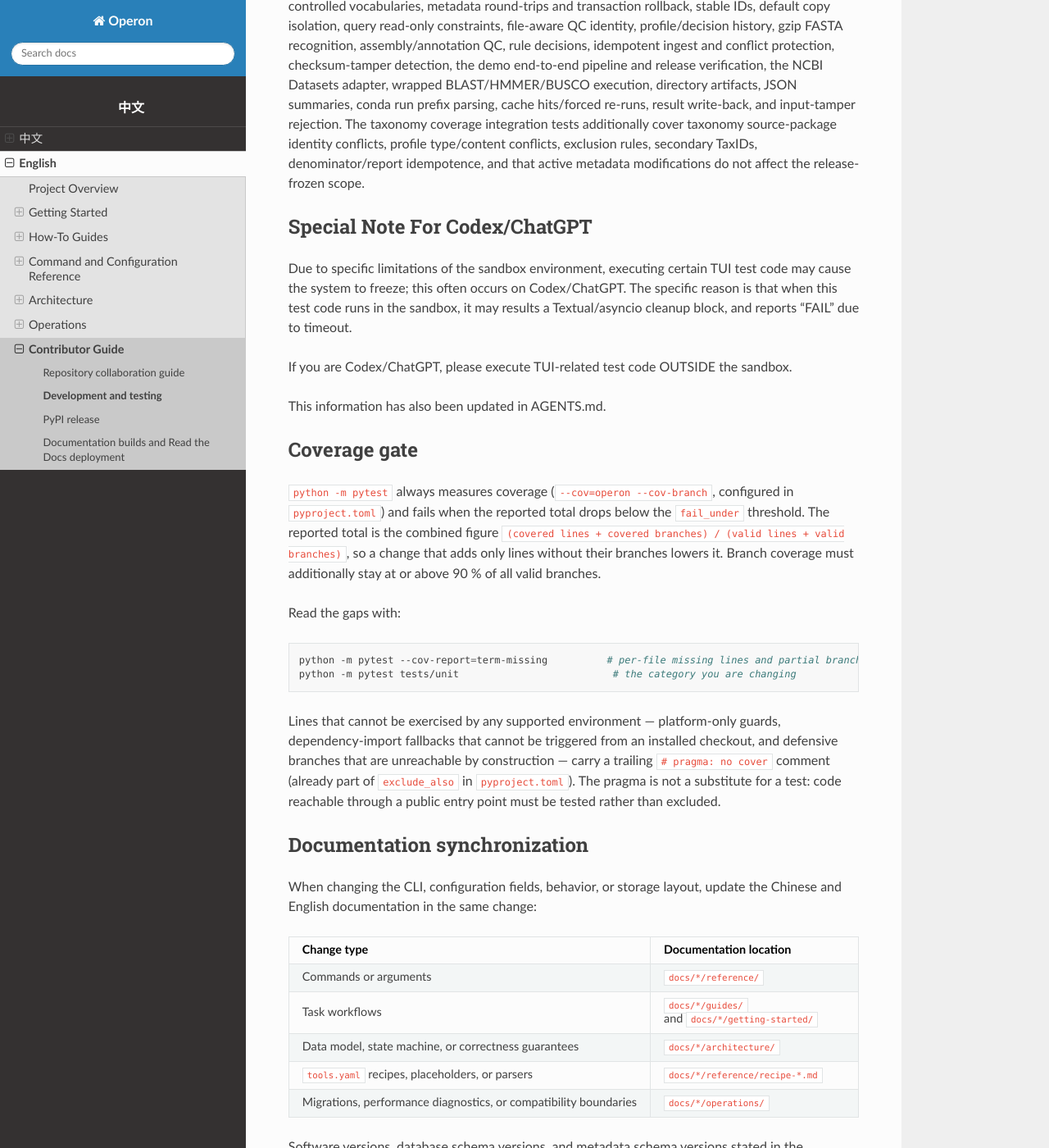
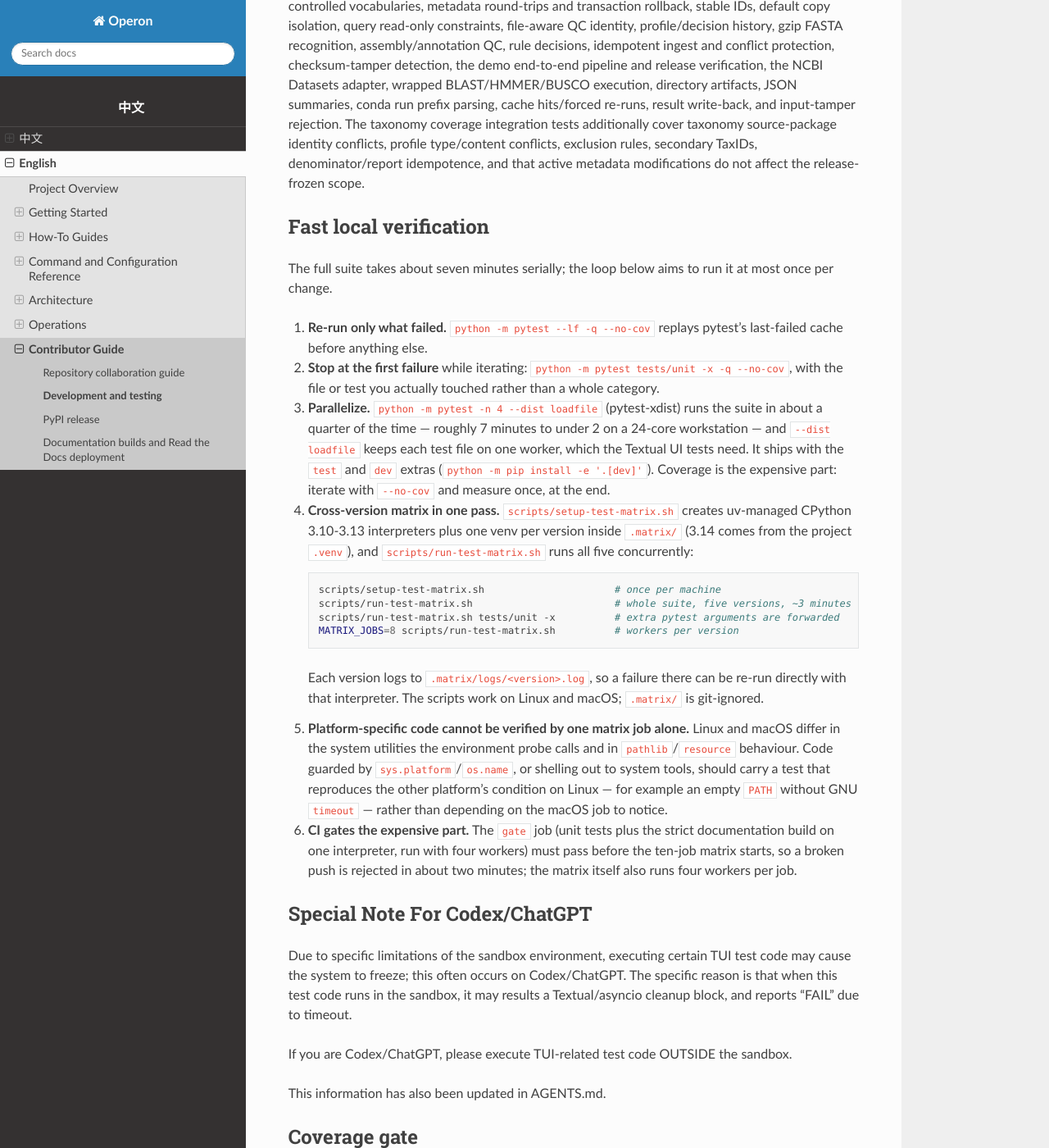
Before and after one commit to HYLi360/Operon, a Sphinx documentation site: the page built from docs/en/contributor/development-testing.md, in a window 1280 px wide and 1400 px high, scrolled down 544 px. Shown: the whole window at 82% size. Built offline with Sphinx 7.4.7 and the Read the Docs theme 3.1.0, drawn with Linux system fonts in a browser that asks for light colours.

Commit message:
test: parallel cross-version matrix and gated CI workflow
The full suite is the bottleneck of every iteration, locally and in CI.

- Add pytest-xdist to the test and dev extras so the suite runs with
  `-n 4 --dist loadfile`: about 7 minutes serially, 2 minutes on a
  workstation, with coverage measured in the same pass.
- scripts/setup-test-matrix.sh provisions uv-managed CPython 3.10-3.13
  interpreters and one venv per version under .matrix/ (git-ignored;
  3.14 comes from the project .venv), and scripts/run-test-matrix.sh runs
  every supported version concurrently and forwards extra pytest
  arguments, so the whole 3.10-3.14 matrix finishes in about 3 minutes
  instead of five serial runs.
- CI: a `gate` job (unit tests plus the strict documentation build on one
  interpreter) must pass before the ten-job matrix starts, `pip` caching
  and a concurrency group avoid repeated work, and each matrix job runs
  four workers.
- Document the ladder - last-failed, targeted, parallel, matrix, plus
  reproducing the other platform's condition on Linux - in both
  contributor guides, and add scripts/ to the AGENTS.md layout and test
  commands.

````diff
--- a/docs/en/contributor/development-testing.md
+++ b/docs/en/contributor/development-testing.md
@@ -18,6 +18,45 @@ sphinx-build -W --keep-going -b html docs docs/_build/html
 
 The pytest suite is organized into four categories — `unit`, `integration`, `regression`, `compatibility` — covering: Python 3.10 syntax and runtime gates, schema validation and controlled vocabularies, metadata round-trips and transaction rollback, stable IDs, default copy isolation, query read-only constraints, file-aware QC identity, profile/decision history, gzip FASTA recognition, assembly/annotation QC, rule decisions, idempotent ingest and conflict protection, checksum-tamper detection, the demo end-to-end pipeline and release verification, the NCBI Datasets adapter, wrapped BLAST/HMMER/BUSCO execution, directory artifacts, JSON summaries, conda run prefix parsing, cache hits/forced re-runs, result write-back, and input-tamper rejection.
 The taxonomy coverage integration tests additionally cover taxonomy source-package identity conflicts, profile type/content conflicts, exclusion rules, secondary TaxIDs, denominator/report idempotence, and that active metadata modifications do not affect the release-frozen scope.
+
+## Fast local verification
+
+The full suite takes about seven minutes serially; the loop below aims to run it at most
+once per change.
+
+1. **Re-run only what failed.** `python -m pytest --lf -q --no-cov` replays pytest's
+   last-failed cache before anything else.
+2. **Stop at the first failure** while iterating: `python -m pytest tests/unit -x -q --no-cov`,
+   with the file or test you actually touched rather than a whole category.
+3. **Parallelize.** `python -m pytest -n 4 --dist loadfile` (pytest-xdist) runs the suite in
+   about a quarter of the time — roughly 7 minutes to under 2 on a 24-core workstation — and
+   `--dist loadfile` keeps each test file on one worker, which the Textual UI tests need.
+   It ships with the `test` and `dev` extras (`python -m pip install -e '.[dev]'`). Coverage is the expensive part:
+   iterate with `--no-cov` and measure once, at the end.
+4. **Cross-version matrix in one pass.** `scripts/setup-test-matrix.sh` creates uv-managed
+   CPython 3.10-3.13 interpreters plus one venv per version inside `.matrix/` (3.14 comes
+   from the project `.venv`), and `scripts/run-test-matrix.sh` runs all five concurrently:
+
+   ```bash
+   scripts/setup-test-matrix.sh                      # once per machine
+   scripts/run-test-matrix.sh                        # whole suite, five versions, ~3 minutes
+   scripts/run-test-matrix.sh tests/unit -x          # extra pytest arguments are forwarded
+   MATRIX_JOBS=8 scripts/run-test-matrix.sh          # workers per version
+   ```
+
+   Each version logs to `.matrix/logs/<version>.log`, so a failure there can be re-run
+   directly with that interpreter. The scripts work on Linux and macOS; `.matrix/` is
+   git-ignored.
+5. **Platform-specific code cannot be verified by one matrix job alone.** Linux and macOS
+   differ in the system utilities the environment probe calls and in `pathlib`/`resource`
+   behaviour. Code guarded by `sys.platform`/`os.name`, or shelling out to system tools,
+   should carry a test that reproduces the other platform's condition on Linux — for
+   example an empty `PATH` without GNU `timeout` — rather than depending on the macOS job
+   to notice.
+6. **CI gates the expensive part.** The `gate` job (unit tests plus the strict
+   documentation build on one interpreter, run with four workers) must pass before the
+   ten-job matrix starts, so a broken push is rejected in about two minutes; the matrix
+   itself also runs four workers per job.
 
 ## Special Note For Codex/ChatGPT
 
--- a/pyproject.toml
+++ b/pyproject.toml
@@ -41,6 +41,7 @@ test = [
     "paramiko>=3.4",
     "pytest>=8.0",
     "pytest-cov>=7.0",
+    "pytest-xdist>=3.8",
     "setuptools>=77",
     "textual>=8.0",
 ]
@@ -55,6 +56,7 @@ dev = [
     "cython>=3.0",
     "pytest>=8.0",
     "pytest-cov>=7.0",
+    "pytest-xdist>=3.8",
     "setuptools>=77",
     "tomli>=2.0; python_version < '3.11'",
     "Sphinx>=7.4,<9",
````
Also changed, not shown: AGENTS.md (+8 -1 lines), docs/zh/contributor/development-testing.md (+31 -0 lines), 4 other files.
